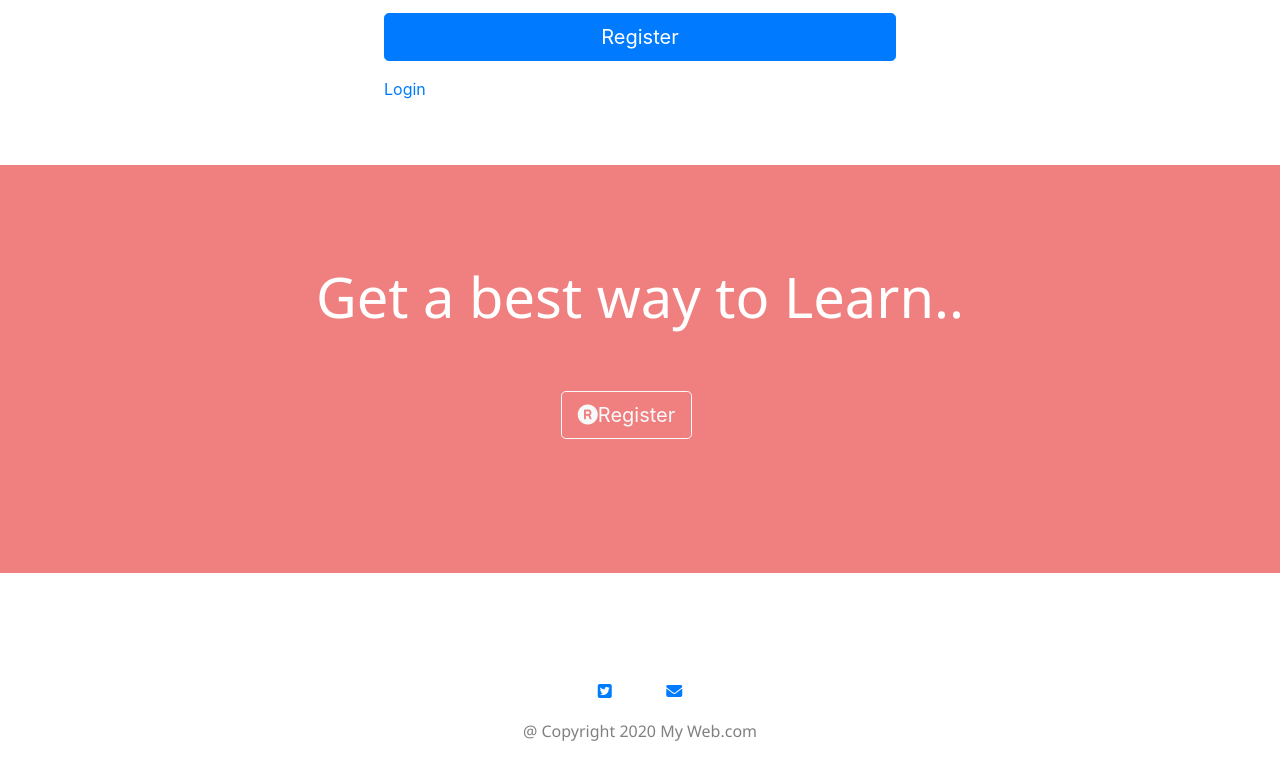
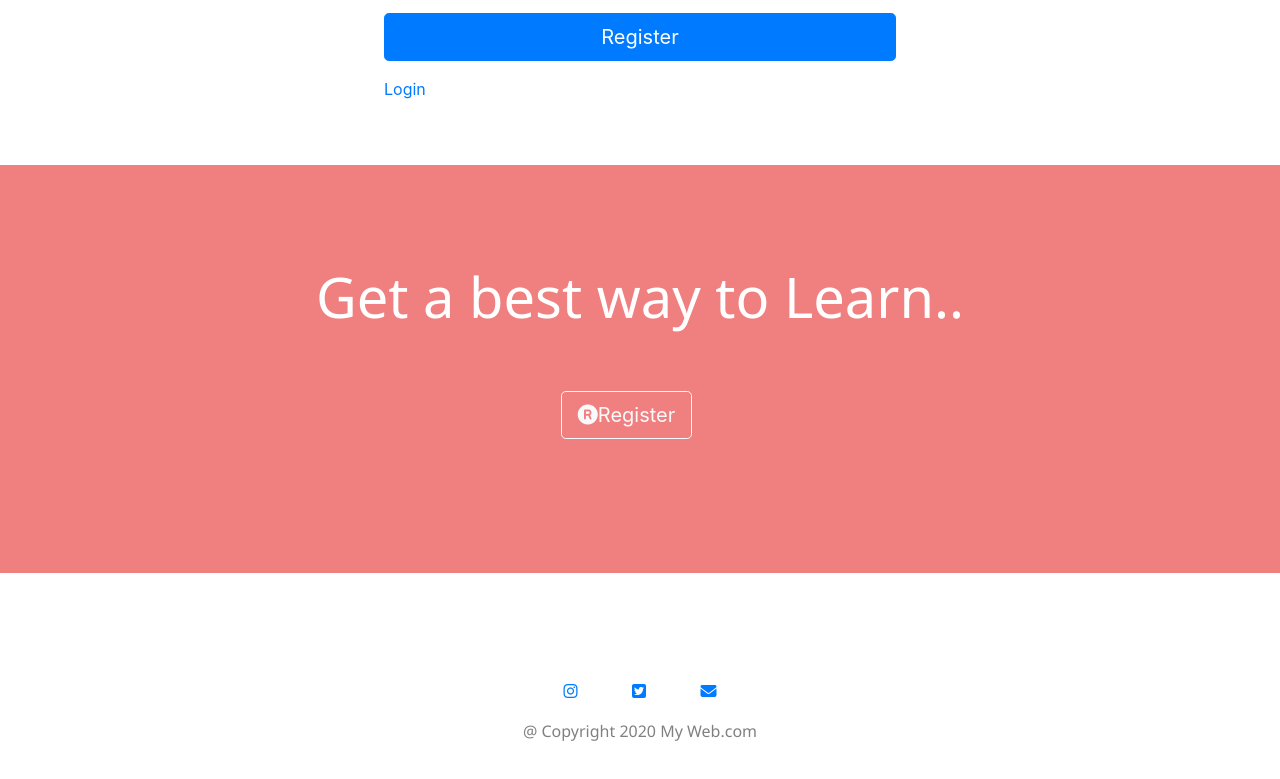
Before and after one commit to Kiran-lamani/My-web.com, a plain HTML site: page index.html in a window 1280 px wide. Shown: the part 2511-3290 px from the top of the page. Drawn offline with nearby package versions, Linux system fonts and the light colour scheme.

Commit message:
Update index.html

```diff
--- a/index.html
+++ b/index.html
@@ -185,9 +185,9 @@
       <!--footer-->
       <footer id="contact">
 
-
+         <a class="social-icon fab fa-instagram" href="https://www.instagram.com/_k_lamani_/" aria-hidden="true"></a>
         <a class="social-icon fab fa-twitter-square" href="https://twitter.com/Kiranlamani07"></a>
-        <a class=" social-icon fas fa-envelope" href="https://www.instagram.com/itz_neelz/"></a>
+        <a class=" social-icon fas fa-envelope" href=""></a>
         <p>@ Copyright 2020 My Web.com</p>
       </footer>
     </body>
```
